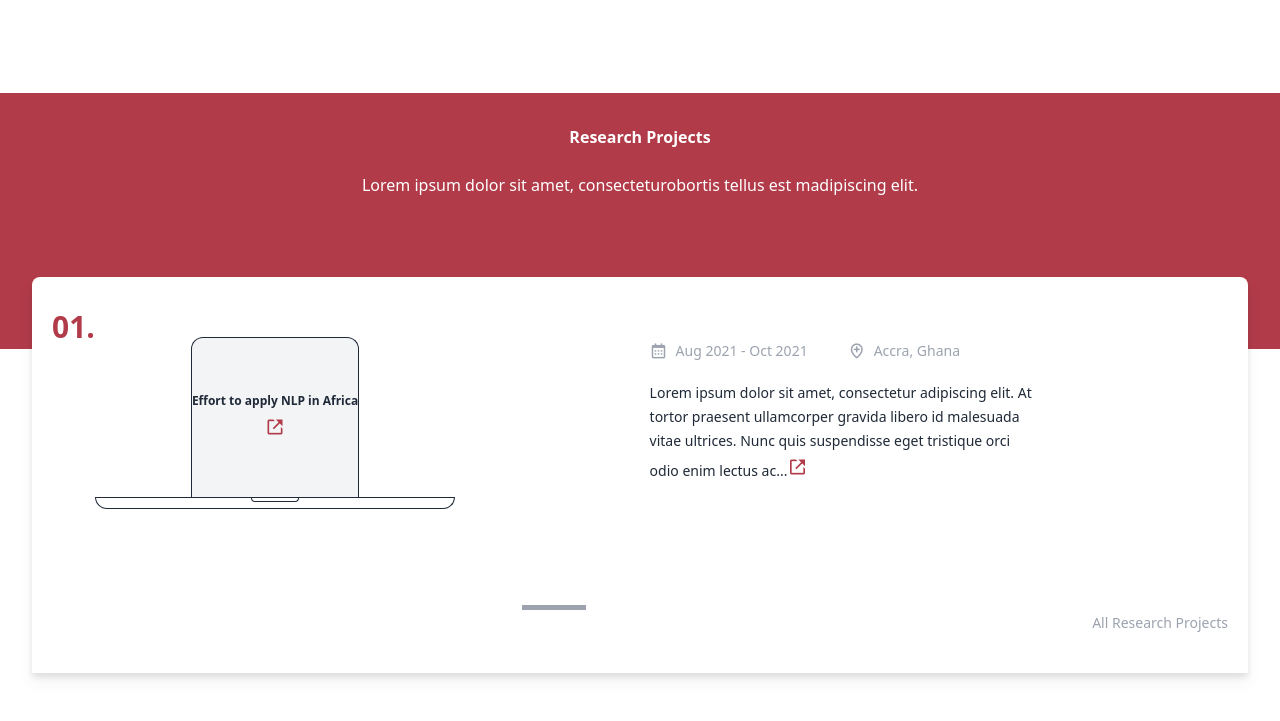
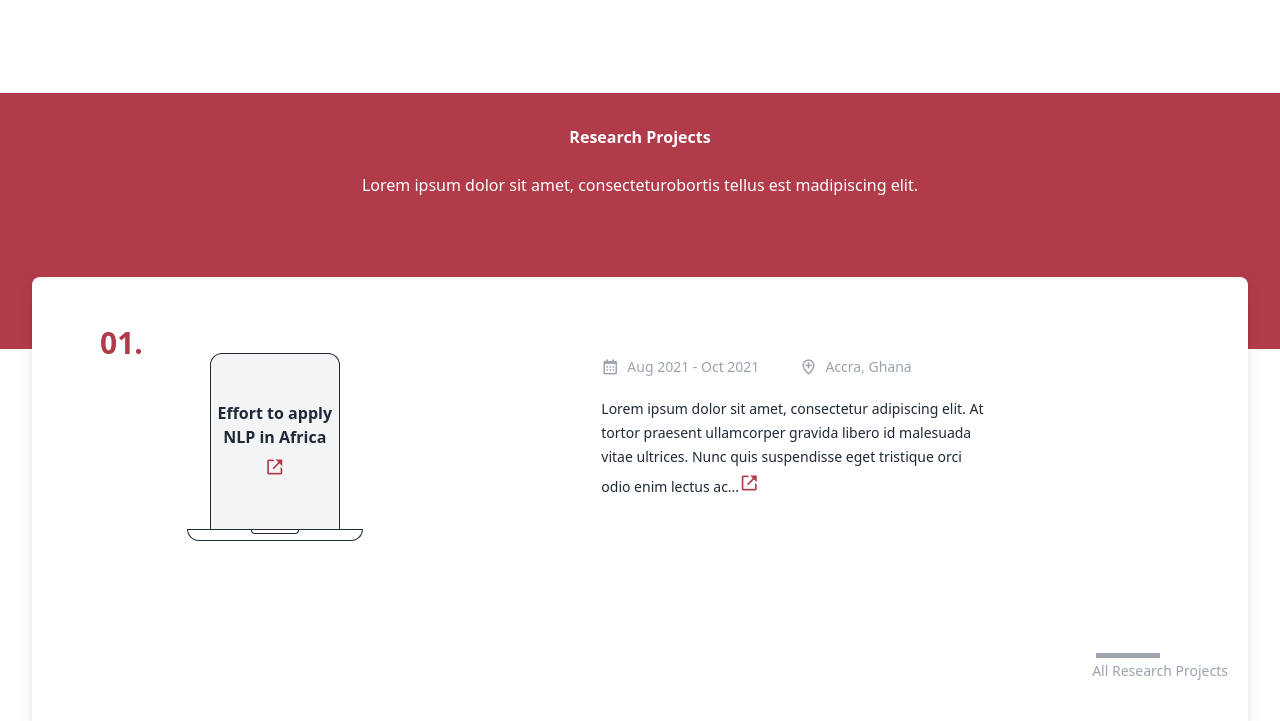
Before and after one commit to Leswulff23/Kweku, a website: page index.html in a window 1280 px wide. Shown: the part 1202-1923 px from the top of the page. Before the commit the page ends 1875 px from the top, so only its background shows below. Drawn offline with nearby package versions, Linux system fonts and the light colour scheme.

Commit message:
updated to laptop css

```diff
--- a/index.html
+++ b/index.html
@@ -113,18 +113,18 @@
 							<h4 class="font-semibold">Research Projects</h4>
 							<p class="font-light">Lorem ipsum dolor sit amet, consecteturobortis tellus est madipiscing elit. </p>
 							<div class="absolute top-32 w-full h-fit bg-white rounded-t-lg drop-shadow-lg px-5 py-8 space-y-24">
-								<div class="flex flex-col space-y-7 lg:flex-row mb-12">
+								<div class="flex flex-col space-y-7 lg:flex-row mb-12 sm:px-12 sm:py-4">
 									<h4 class="text-left font-bold text-accent text-3xl">01.</h4>
 									<div class="relative">
-										<div class="px-5 sm:px-24">
-											<div class="border border-gray-800 border-b-0 max-w-xs mx-auto h-40 min-h-full rounded-t-xl bg-gray-100 ">
+										<div class="px-5">
+											<div class="border border-gray-800 border-b-0 max-w-xs mx-auto h-40 min-h-full rounded-t-xl bg-gray-100 sm:w-7/12 sm:h-44">
 												<div class="flex flex-col h-full items-center justify-center space-y-1">
-													<p class="text-gray-800 text-xs font-semibold text-center">Effort to apply NLP in Africa</p>
+													<p class="text-gray-800 text-xs font-semibold text-centers sm:text-base">Effort to apply NLP in Africa</p>
 													<a href=""><i class='bx bx-link-external text-accent text-xl'></i></a>
 												</div>
 											</div>
 										</div>
-										<div class="border border-gray-800 max-w-sm mx-auto h-3 rounded-b-xl">
+										<div class="border border-gray-800 max-w-sm mx-auto h-3 rounded-b-xl sm:w-8/12">
 											<div class="mx-auto w-12 h-1 border-t-0 border border-gray-800 rounded-b-xl">
 											</div>
 										</div>
@@ -145,8 +145,8 @@
 										</div>
 									</div>
 								</div>
-								<div class="text-gray-800 flex justify-end ext-link relative py-2">
-									<a href="" class="text-sm text-gray-400 ">All Research Projects</a>
+								<div class="text-gray-800 flex justify-end">
+									<a href="" class="text-sm text-gray-400 ext-link relative py-2">All Research Projects</a>
 								</div>
 							</div>
 						</div>
--- a/input.css
+++ b/input.css
@@ -121,7 +121,7 @@
   content: '';
   position: absolute;
   top: 0;
-  left: 40%;
+  left: 3%;
   width: 4rem;
   height: 5px;
   background: #9CA3AF;
```
Also changed, not shown: css/style.css.
